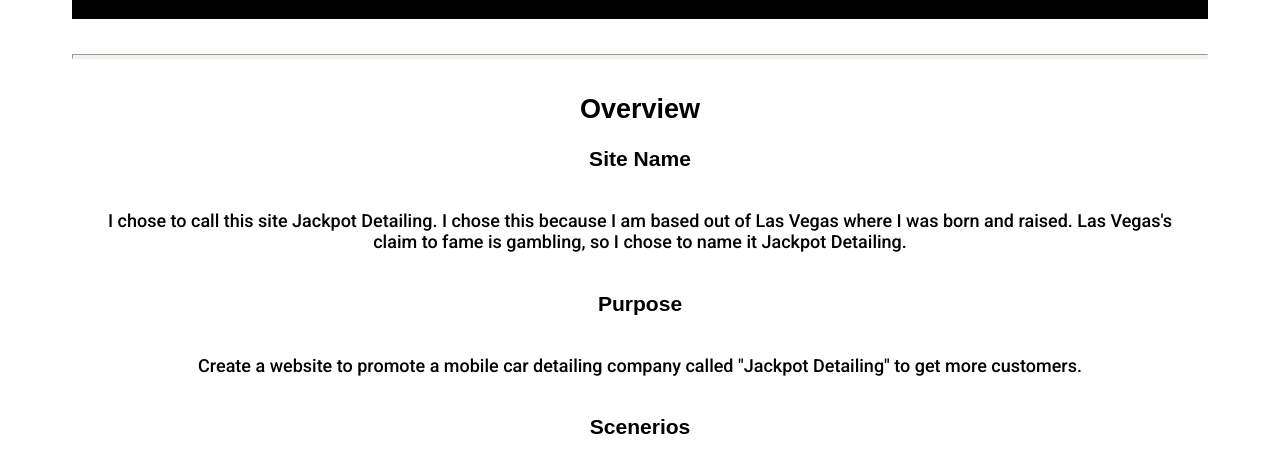
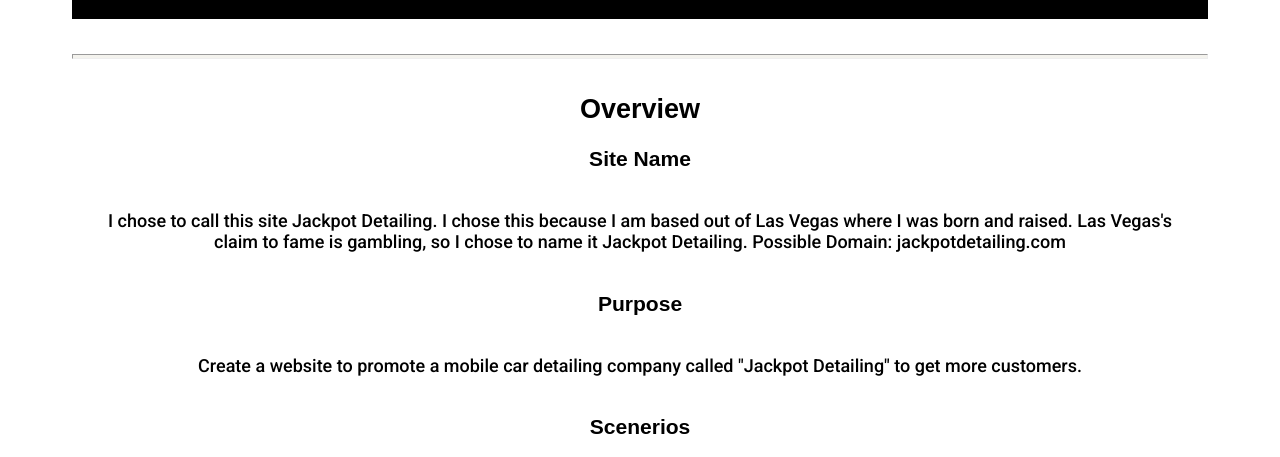
Before and after one commit to DBunker89/wdd131, a plain HTML site: page project/siteplan.html in a window 1280 px wide. Shown: the part 286-743 px from the top of the page. Drawn offline with Linux system fonts and the light colour scheme; a web font is replaced by a local one.

Commit message:
siteplan corrections

```diff
--- a/project/siteplan.html
+++ b/project/siteplan.html
@@ -20,7 +20,7 @@
       <hr>
       <h2>Overview</h2>
       <h3>Site Name</h3>
-      <p>I chose to call this site Jackpot Detailing. I chose this because I am based out of Las Vegas where I was born and raised. Las Vegas's claim to fame is gambling, so I chose to name it Jackpot Detailing.</p>
+      <p>I chose to call this site Jackpot Detailing. I chose this because I am based out of Las Vegas where I was born and raised. Las Vegas's claim to fame is gambling, so I chose to name it Jackpot Detailing. Possible Domain: jackpotdetailing.com</p>
 
       <h3>Purpose</h3>
       <p>Create a website to promote a mobile car detailing company called "Jackpot Detailing" to get more customers.</p>  <!-- change this -->
```
